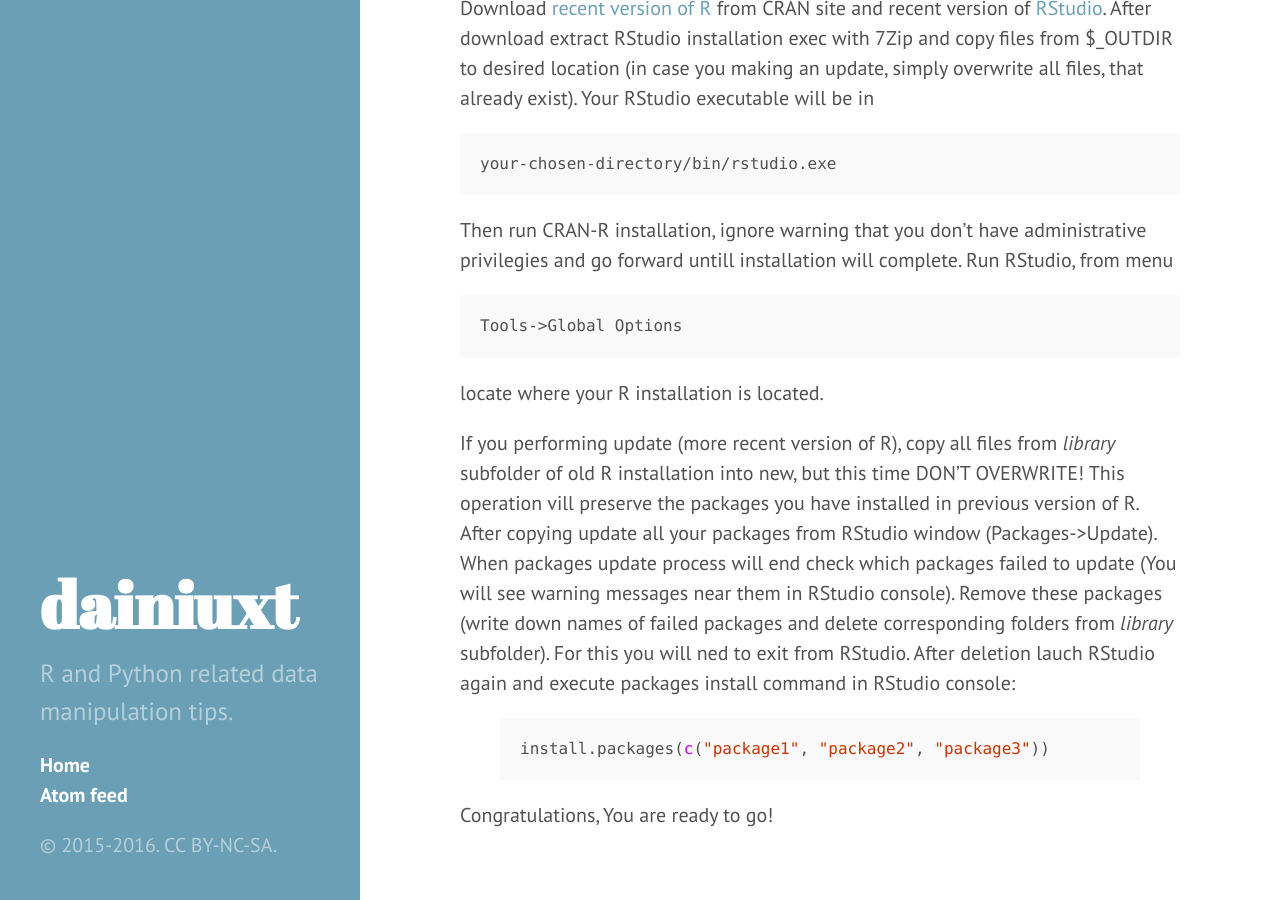
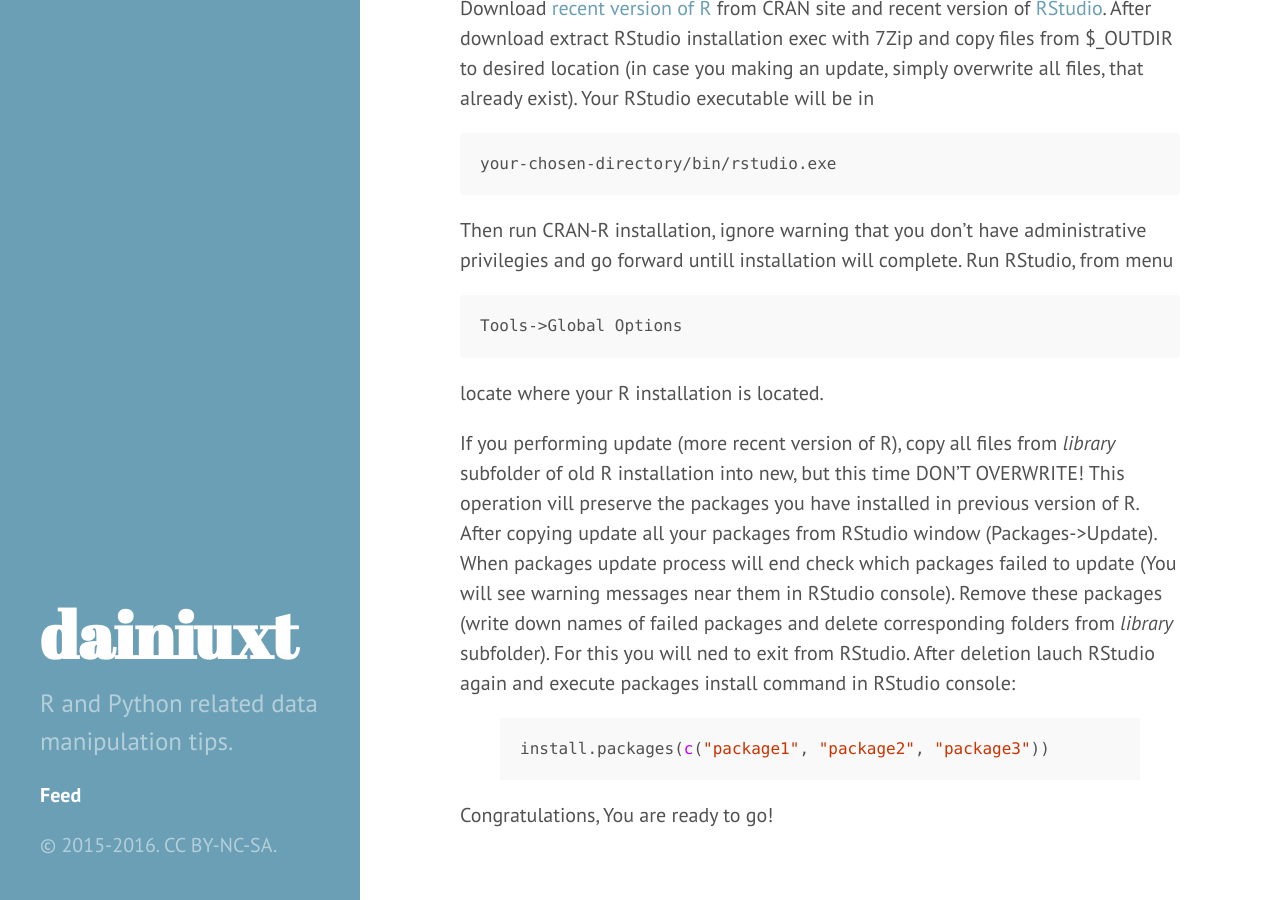
Before and after one commit to dainiuxt/dainiuxt.github.io, a Jekyll site: the page built from index.html, in a window 1280 px wide and 900 px high, scrolled down 317 px. Built offline with Jekyll 4.4.1, drawn with Linux system fonts in a browser that asks for light colours; the list of posts is cut into pages by our own code.

Commit message:
Update sidebar.html

```diff
--- a/_includes/sidebar.html
+++ b/_includes/sidebar.html
@@ -1,16 +1,16 @@
 <div class="sidebar">
   <div class="container sidebar-sticky">
     <div class="sidebar-about">
-      <h1>{{ site.title }}</h1>
+      <a href="/"><h1>{{ site.title }}</h1></a>
       <p class="lead">{{ site.description }}</p>
     </div>
 
     <ul class="sidebar-nav">
+      <!--li class="sidebar-nav-item{% if page.title == "Home" %} active{% endif %}">
+        <a href="/">Home</a>
+      </li-->
       <li class="sidebar-nav-item{% if page.title == "Home" %} active{% endif %}">
-        <a href="/">Home</a>
-      </li>
-      <li class="sidebar-nav-item{% if page.title == "Home" %} active{% endif %}">
-        <a href="https://dainiuxt.github.io/atom.xml">Atom feed</a>
+        <a href="https://dainiuxt.github.io/atom.xml">Feed</a>
       </li>
 
       {% comment %}
```
